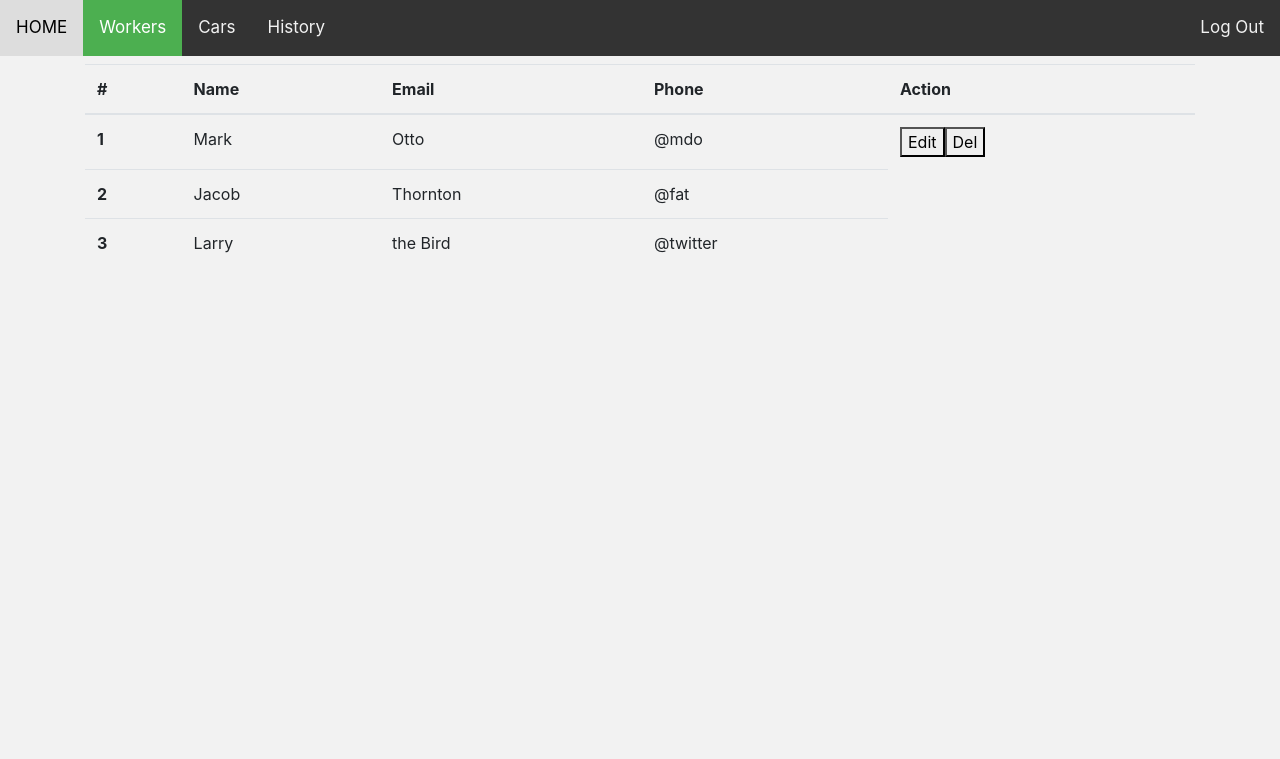
After one commit to LouiSatto/trucksandtools, a Flask app: page /workers in a window 1280 px wide. The commit adds this page. Shown: the top 759 px of the page. Run offline with Flask 2, Linux system fonts and the light colour scheme; some libraries are stand-ins or nearby versions.

Commit message:
menu highlights

```diff
--- a/app.py
+++ b/app.py
@@ -4,4 +4,16 @@ app = Flask(__name__)
 
 @app.route('/')
 def index():
-    return render_template('index.html')
+    return render_template('index.html', page='home')
+
+@app.route('/workers')
+def workers():
+    return render_template('workers.html', page='workers')
+
+@app.route('/cars')
+def cars():
+    return render_template('cars.html', page='cars')
+
+@app.route('/history')
+def history():
+    return render_template('history.html', page='history')
--- a/static/styles.css
+++ b/static/styles.css
@@ -3,8 +3,8 @@ html, body {
     margin: 0px;
     box-sizing: border-box;
     background-color: #f2f2f2;
-    font-family: Arial, Helvetica, sans-serif;
-    font-weight: 600;
+    /* font-family: Arial, Helvetica, sans-serif;
+    font-weight: 600; */
 }
 
 textarea {
@@ -58,19 +58,19 @@ header {
     grid-area: header;
 }
 
-main {
-    margin: 10px;
-    padding: 10px;
-    /* box-shadow: 0 4px 8px 0 rgba(0, 0, 0, 0.2), 0 6px 20px 0 rgba(0, 0, 0, 0.19); */
+#plan {
+    /* margin: 10px;
+    padding: 10px; */
     display: grid;
     grid-template-columns: 1fr 1fr;
     grid-template-rows: 100%;
     grid-template-areas: "mp mf";
-    /* justify-items: stretch; */
-    /* align-items: stretch; */
     grid-area: main;
     grid-gap: 5px;
-    /* background: #ffffff; */
+}
+
+#workers {
+    grid-area: main;
 }
 
 footer {
@@ -188,8 +188,8 @@ footer {
 }
 
 input {
-    width: 80%;
-    height: 30px;
+    width: 90%;
+    height: 50px;
     padding: 8px;
     border-radius: 5px;
     margin: 5px;
--- a/templates/layout.html
+++ b/templates/layout.html
@@ -1,6 +1,7 @@
 <!DOCTYPE html>
 <html lang="en">
     <head>
+        <link rel="stylesheet" href="https://stackpath.bootstrapcdn.com/bootstrap/4.1.3/css/bootstrap.min.css" integrity="sha384-MCw98/SFnGE8fJT3GXwEOngsV7Zt27NXFoaoApmYm81iuXoPkFOJwJ8ERdknLPMO" crossorigin="anonymous">
         <link href="/static/styles.css" rel="stylesheet">
         <script type="text/javascript" src="https://maps.googleapis.com/maps/api/js"></script>
         <title>Genba plan</title>
@@ -10,10 +11,10 @@
     <body>
         <div class="container">
             <header class="topnav">
-                <a class="active" href="/home">HOME</a>
-                <a href="/workers">Workers</a>
-                <a href="/cars">Cars</a>
-                <a href="/history">History</a>
+                <a {% if page == 'home' %}class="active"{% endif %} id="homebt" href="/">HOME</a>
+                <a {% if page == 'workers' %}class="active"{% endif %} id="workersbt" href="/workers" onclick="menulight()">Workers</a>
+                <a {% if page == 'cars' %}class="active"{% endif %} href="/cars">Cars</a>
+                <a {% if page == 'history' %}class="active"{% endif %} href="/history">History</a>
                 <div class="login">
                     <a href="/history">Log Out</a>
                 </div>
@@ -22,6 +23,17 @@
             {% endblock %}
             <!-- <footer class="rodape">footer</footer> -->
         </div>
+        <script>
+            function menulight() {
+                var element = document.getElementById('homebt');
+                var elementOn = document.getElementById('workersbt');
+                elementOn.classList.add('active');
+                element.classList.remove('active');
+            }
+        </script>
+        <script src="https://code.jquery.com/jquery-3.3.1.slim.min.js" integrity="sha384-q8i/X+965DzO0rT7abK41JStQIAqVgRVzpbzo5smXKp4YfRvH+8abtTE1Pi6jizo" crossorigin="anonymous"></script>
+        <script src="https://cdnjs.cloudflare.com/ajax/libs/popper.js/1.14.3/umd/popper.min.js" integrity="sha384-ZMP7rVo3mIykV+2+9J3UJ46jBk0WLaUAdn689aCwoqbBJiSnjAK/l8WvCWPIPm49" crossorigin="anonymous"></script>
+        <script src="https://stackpath.bootstrapcdn.com/bootstrap/4.1.3/js/bootstrap.min.js" integrity="sha384-ChfqqxuZUCnJSK3+MXmPNIyE6ZbWh2IMqE241rYiqJxyMiZ6OW/JmZQ5stwEULTy" crossorigin="anonymous"></script>
     </body>
 
 </html>
--- /dev/null
+++ b/templates/workers.html
@@ -0,0 +1,39 @@
+{% extends 'layout.html' %}
+
+{% block body %}
+<main id="workers">
+    <table class="table">
+        <thead>
+          <tr>
+            <th scope="col">#</th>
+            <th scope="col">Name</th>
+            <th scope="col">Email</th>
+            <th scope="col">Phone</th>
+            <th scope="col">Action</th>
+          </tr>
+        </thead>
+        <tbody>
+          <tr>
+            <th scope="row">1</th>
+            <td>Mark</td>
+            <td>Otto</td>
+            <td>@mdo</td>
+            <td><button>Edit</button><button>Del</button></td>
+          </tr>
+          <tr>
+            <th scope="row">2</th>
+            <td>Jacob</td>
+            <td>Thornton</td>
+            <td>@fat</td>
+          </tr>
+          <tr>
+            <th scope="row">3</th>
+            <td>Larry</td>
+            <td>the Bird</td>
+            <td>@twitter</td>
+          </tr>
+        </tbody>
+      </table>
+</main>
+
+{% endblock %}
```
Also changed, not shown: templates/cars.html (added, +37 -0 lines), templates/history.html (added, +37 -0 lines), templates/index.html (+2 -19 lines).
